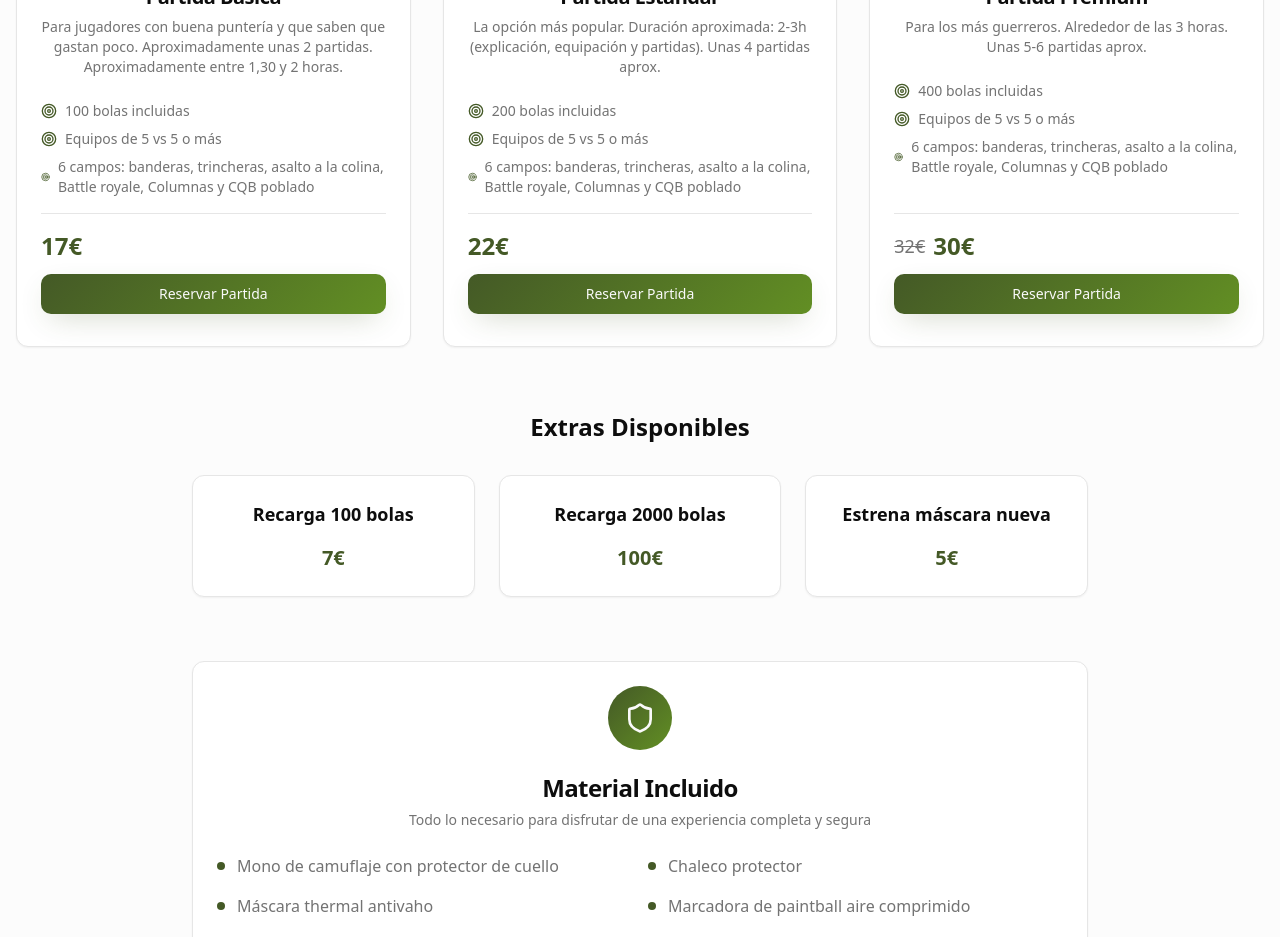
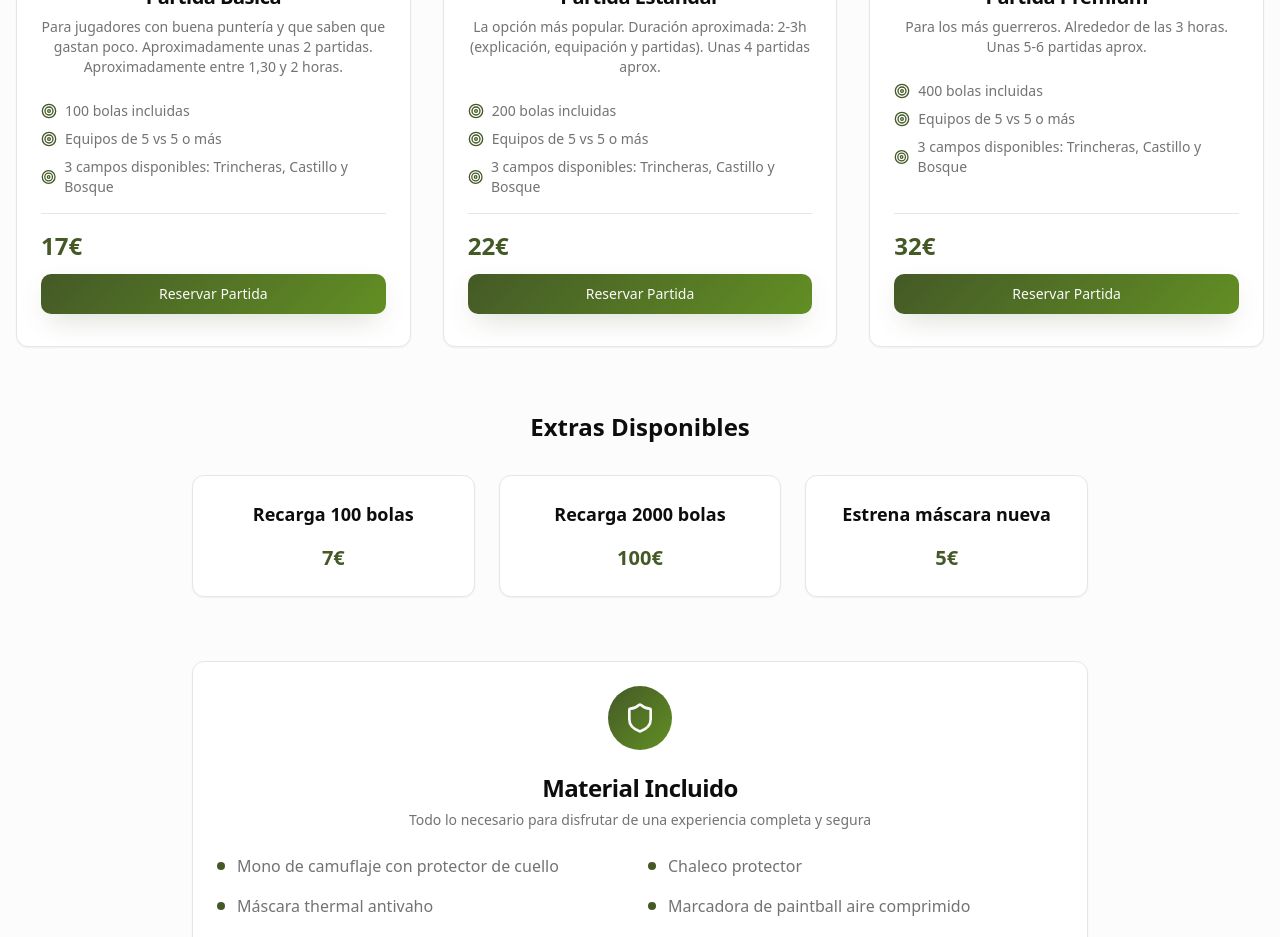
Before and after one commit to talyn-ak/pintura-extrema-web, a React (Vite) app: page / in a window 1280 px wide. Shown: the part 1200-2137 px from the top of the page. Built offline with nearby package versions, Linux system fonts and the light colour scheme.

Commit message:
Reverted to commit ba4f6599927373d156a72dbf1273ad945cba9517

```diff
--- a/src/components/Services.tsx
+++ b/src/components/Services.tsx
@@ -8,7 +8,7 @@ const Services = () => {
       icon: Users,
       title: "Partida Básica",
       description: "Para jugadores con buena puntería y que saben que gastan poco. Aproximadamente unas 2 partidas. Aproximadamente entre 1,30 y 2 horas.",
-      features: ["100 bolas incluidas", "Equipos de 5 vs 5 o más", "6 campos: banderas, trincheras, asalto a la colina, Battle royale, Columnas y CQB poblado"],
+      features: ["100 bolas incluidas", "Equipos de 5 vs 5 o más", "3 campos disponibles: Trincheras, Castillo y Bosque"],
       price: "17€",
       whatsappText: "Hola! Me interesa la Partida Básica por 17€ con 100 bolas"
     },
@@ -16,7 +16,7 @@ const Services = () => {
       icon: Target,
       title: "Partida Estándar",
       description: "La opción más popular. Duración aproximada: 2-3h (explicación, equipación y partidas). Unas 4 partidas aprox.",
-      features: ["200 bolas incluidas", "Equipos de 5 vs 5 o más", "6 campos: banderas, trincheras, asalto a la colina, Battle royale, Columnas y CQB poblado"],
+      features: ["200 bolas incluidas", "Equipos de 5 vs 5 o más", "3 campos disponibles: Trincheras, Castillo y Bosque"],
       price: "22€",
       whatsappText: "Hola! Me interesa la Partida Estándar por 22€ con 200 bolas"
     },
@@ -24,9 +24,8 @@ const Services = () => {
       icon: Plus,
       title: "Partida Premium",
       description: "Para los más guerreros. Alrededor de las 3 horas. Unas 5-6 partidas aprox. ",
-      features: ["400 bolas incluidas", "Equipos de 5 vs 5 o más", "6 campos: banderas, trincheras, asalto a la colina, Battle royale, Columnas y CQB poblado"],
-      price: "30€",
-      originalPrice: "32€",
+      features: ["400 bolas incluidas", "Equipos de 5 vs 5 o más", "3 campos disponibles: Trincheras, Castillo y Bosque"],
+      price: "32€",
       whatsappText: "Hola! Me interesa la Partida Premium por 32€ con 400 bolas"
     }
   ];
@@ -83,16 +82,7 @@ const Services = () => {
                   ))}
                 </ul>
                 <div className="pt-4 border-t mt-auto">
-                  <div className="mb-3">
-                    {service.originalPrice ? (
-                      <div className="flex items-center gap-2">
-                        <span className="text-lg text-muted-foreground line-through">{service.originalPrice}</span>
-                        <span className="text-2xl font-bold text-primary">{service.price}</span>
-                      </div>
-                    ) : (
-                      <div className="text-2xl font-bold text-primary">{service.price}</div>
-                    )}
-                  </div>
+                  <div className="text-2xl font-bold text-primary mb-3">{service.price}</div>
                   <Button
                     variant="tactical"
                     className="w-full mb-2"
```
